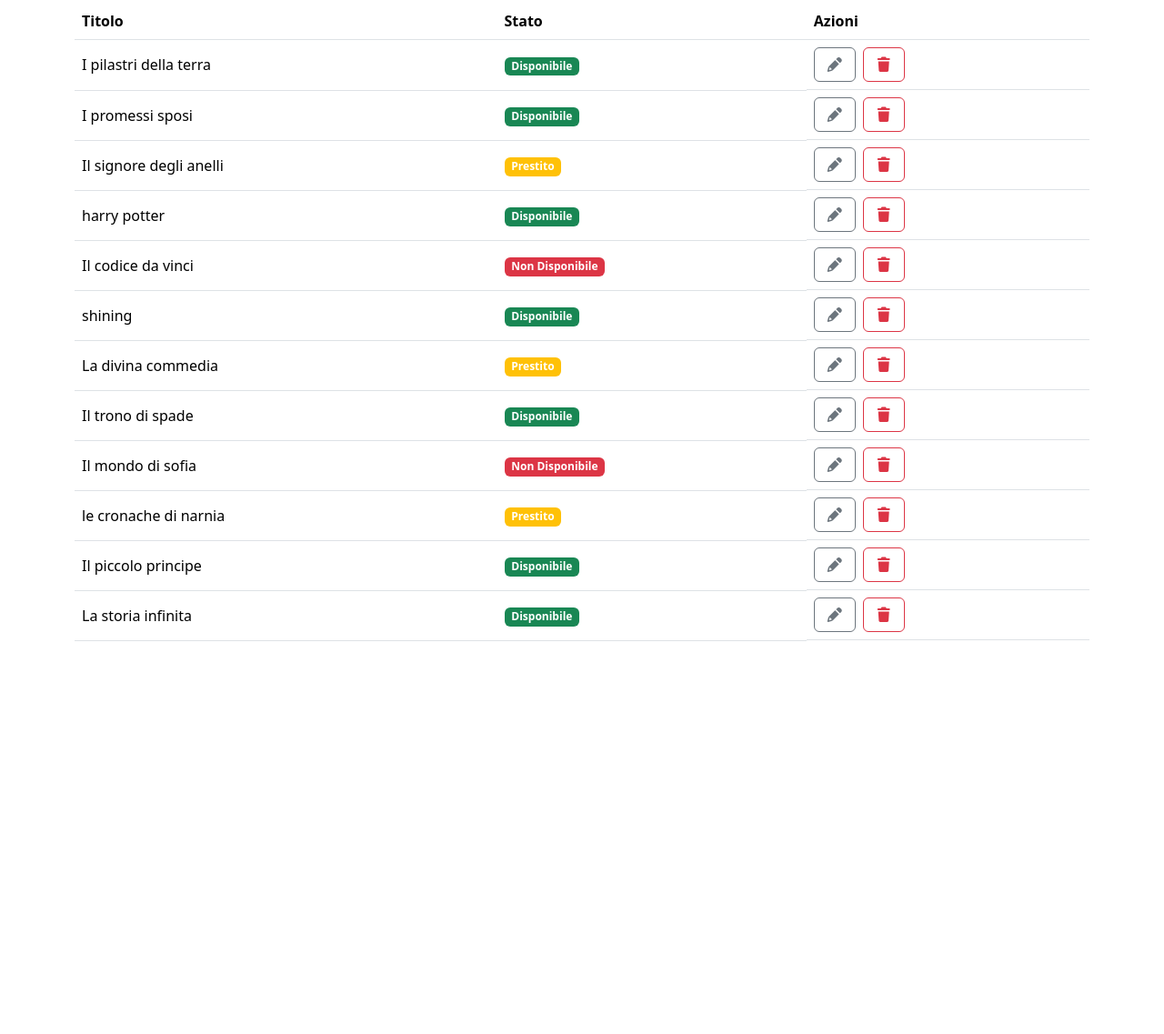
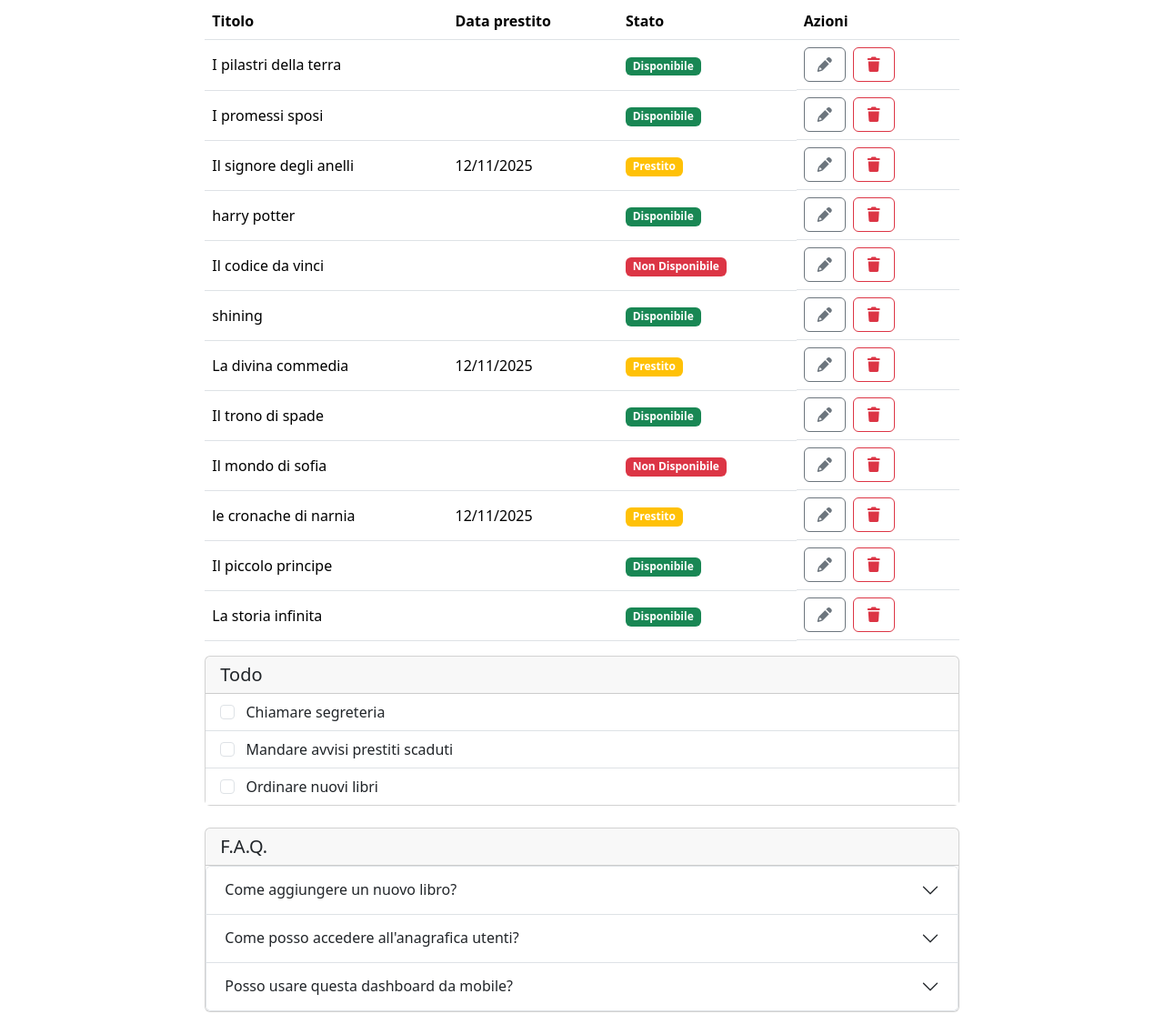
Before and after one commit to serenileonardo/html-css-bootstrap-dashboard, a plain HTML site: page index.html in a window 1280 px wide. Shown: the part 171-1308 px from the top of the page at 91% size. Before the commit the page ends 892 px from the top, so only its background shows below. Drawn offline with nearby package versions, Linux system fonts and the light colour scheme.

Commit message:
feat: todo and faq done

```diff
--- a/index.html
+++ b/index.html
@@ -59,7 +59,7 @@
 
 
     <main>
-        <div class="container mt-4">
+        <div class="container mt-4 col-12 col-lg-8 order-1 order-lg-1">
             <div class="d-flex justify-content-between align-items-center">
                 <h3 class="mb-0">Catalogo Libri</h3>
                 <button class="btn btn-primary">Aggiungi Libro</button>
@@ -70,6 +70,7 @@
                     <thead>
                         <tr>
                             <th>Titolo</th>
+                            <th class="d-none d-sm-table-cell">Data prestito</th>
                             <th>Stato</th>
                             <th>Azioni</th>
                         </tr>
@@ -78,6 +79,7 @@
 
                         <tr>
                             <td>I pilastri della terra</td>
+                            <td class="d-none d-sm-table-cell"></td>
                             <td><span class="badge bg-success">Disponibile</span></td>
                             <td class="d-flex gap-2">
                                 <button class="btn btn-outline-secondary btn-icon">
@@ -91,6 +93,7 @@
 
                         <tr>
                             <td>I promessi sposi</td>
+                            <td class="d-none d-sm-table-cell"></td>
                             <td><span class="badge bg-success">Disponibile</span></td>
                             <td class="d-flex gap-2">
                                 <button class="btn btn-outline-secondary btn-icon">
@@ -104,6 +107,7 @@
 
                         <tr>
                             <td>Il signore degli anelli</td>
+                            <td class="d-none d-sm-table-cell">12/11/2025</td>
                             <td><span class="badge bg-warning">Prestito</span></td>
                             <td class="d-flex gap-2">
                                 <button class="btn btn-outline-secondary btn-icon">
@@ -117,6 +121,7 @@
 
                         <tr>
                             <td>harry potter </td>
+                            <td class="d-none d-sm-table-cell"></td>
                             <td><span class="badge bg-success">Disponibile</span></td>
                             <td class="d-flex gap-2">
                                 <button class="btn btn-outline-secondary btn-icon">
@@ -130,6 +135,7 @@
 
                         <tr>
                             <td>Il codice da vinci</td>
+                            <td class="d-none d-sm-table-cell"></td>
                             <td><span class="badge bg-danger">Non Disponibile</span></td>
                             <td class="d-flex gap-2">
                                 <button class="btn btn-outline-secondary btn-icon">
@@ -143,6 +149,7 @@
 
                         <tr>
                             <td>shining</td>
+                            <td class="d-none d-sm-table-cell"></td>
                             <td><span class="badge bg-success">Disponibile</span></td>
                             <td class="d-flex gap-2">
                                 <button class="btn btn-outline-secondary btn-icon">
@@ -156,6 +163,7 @@
 
                         <tr>
                             <td>La divina commedia</td>
+                            <td class="d-none d-sm-table-cell">12/11/2025</td>
                             <td><span class="badge bg-warning">Prestito</span></td>
                             <td class="d-flex gap-2">
                                 <button class="btn btn-outline-secondary btn-icon">
@@ -169,6 +177,7 @@
 
                         <tr>
                             <td>Il trono di spade</td>
+                            <td class="d-none d-sm-table-cell"></td>
                             <td><span class="badge bg-success">Disponibile</span></td>
                             <td class="d-flex gap-2">
                                 <button class="btn btn-outline-secondary btn-icon">
@@ -182,6 +191,7 @@
 
                         <tr>
                             <td>Il mondo di sofia</td>
+                            <td class="d-none d-sm-table-cell"></td>
                             <td><span class="badge bg-danger">Non Disponibile</span></td>
                             <td class="d-flex gap-2">
                                 <button class="btn btn-outline-secondary btn-icon">
@@ -195,6 +205,7 @@
 
                         <tr>
                             <td>le cronache di narnia</td>
+                            <td class="d-none d-sm-table-cell">12/11/2025</td>
                             <td><span class="badge bg-warning">Prestito</span></td>
                             <td class="d-flex gap-2">
                                 <button class="btn btn-outline-secondary btn-icon">
@@ -208,6 +219,7 @@
 
                         <tr>
                             <td>Il piccolo principe</td>
+                            <td class="d-none d-sm-table-cell"></td>
                             <td><span class="badge bg-success">Disponibile</span></td>
                             <td class="d-flex gap-2">
                                 <button class="btn btn-outline-secondary btn-icon">
@@ -221,6 +233,7 @@
 
                         <tr>
                             <td>La storia infinita </td>
+                            <td class="d-none d-sm-table-cell"></td>
                             <td><span class="badge bg-success">Disponibile</span></td>
                             <td class="d-flex gap-2">
                                 <button class="btn btn-outline-secondary btn-icon">
@@ -231,10 +244,88 @@
                                 </button>
                             </td>
                         </tr>
+                    </tbody>
+                </table>
+            </div>
 
 
+            <div class="card mb-4">
+                <div class="card-header">
+                    <h5 class="mb-0">Todo</h5>
+                </div>
+                <div class="card-body p-0">
+                    <ul class="list-group list-group-flush">
+                        <li class="list-group-item">
+                            <input class="form-check-input me-2" type="checkbox" id="todo1">
+                            <label class="form-check-label" for="todo1">Chiamare segreteria</label>
+                        </li>
+                        <li class="list-group-item">
+                            <input class="form-check-input me-2" type="checkbox" id="todo2">
+                            <label class="form-check-label" for="todo2">Mandare avvisi prestiti scaduti</label>
+                        </li>
+                        <li class="list-group-item">
+                            <input class="form-check-input me-2" type="checkbox" id="todo3">
+                            <label class="form-check-label" for="todo3">Ordinare nuovi libri</label>
+                        </li>
+                    </ul>
+                </div>
+            </div>
 
+            <!-- FAQ SECTION -->
+            <div class="card mb-4">
+                <div class="card-header">
+                    <h5 class="mb-0">F.A.Q.</h5>
+                </div>
+
+                <div class="accordion" id="faqAccordion">
+
+                    <div class="accordion-item">
+                        <h2 class="accordion-header" id="faq1">
+                            <button class="accordion-button collapsed" type="button" data-bs-toggle="collapse"
+                                data-bs-target="#collapse1">
+                                Come aggiungere un nuovo libro?
+                            </button>
+                        </h2>
+                        <div id="collapse1" class="accordion-collapse collapse" data-bs-parent="#faqAccordion">
+                            <div class="accordion-body">
+                                Testo della risposta...
+                            </div>
+                        </div>
+                    </div>
+
+                    <div class="accordion-item">
+                        <h2 class="accordion-header" id="faq2">
+                            <button class="accordion-button collapsed" type="button" data-bs-toggle="collapse"
+                                data-bs-target="#collapse2">
+                                Come posso accedere all'anagrafica utenti?
+                            </button>
+                        </h2>
+                        <div id="collapse2" class="accordion-collapse collapse" data-bs-parent="#faqAccordion">
+                            <div class="accordion-body">
+                                Testo della risposta...
+                            </div>
+                        </div>
+                    </div>
+
+                    <div class="accordion-item">
+                        <h2 class="accordion-header" id="faq3">
+                            <button class="accordion-button collapsed" type="button" data-bs-toggle="collapse"
+                                data-bs-target="#collapse3">
+                                Posso usare questa dashboard da mobile?
+                            </button>
+                        </h2>
+                        <div id="collapse3" class="accordion-collapse collapse" data-bs-parent="#faqAccordion">
+                            <div class="accordion-body">
+                                Testo della risposta...
+                            </div>
+                        </div>
+                    </div>
+
+                </div>
             </div>
+
+
+        </div>
     </main>
 
 
```
